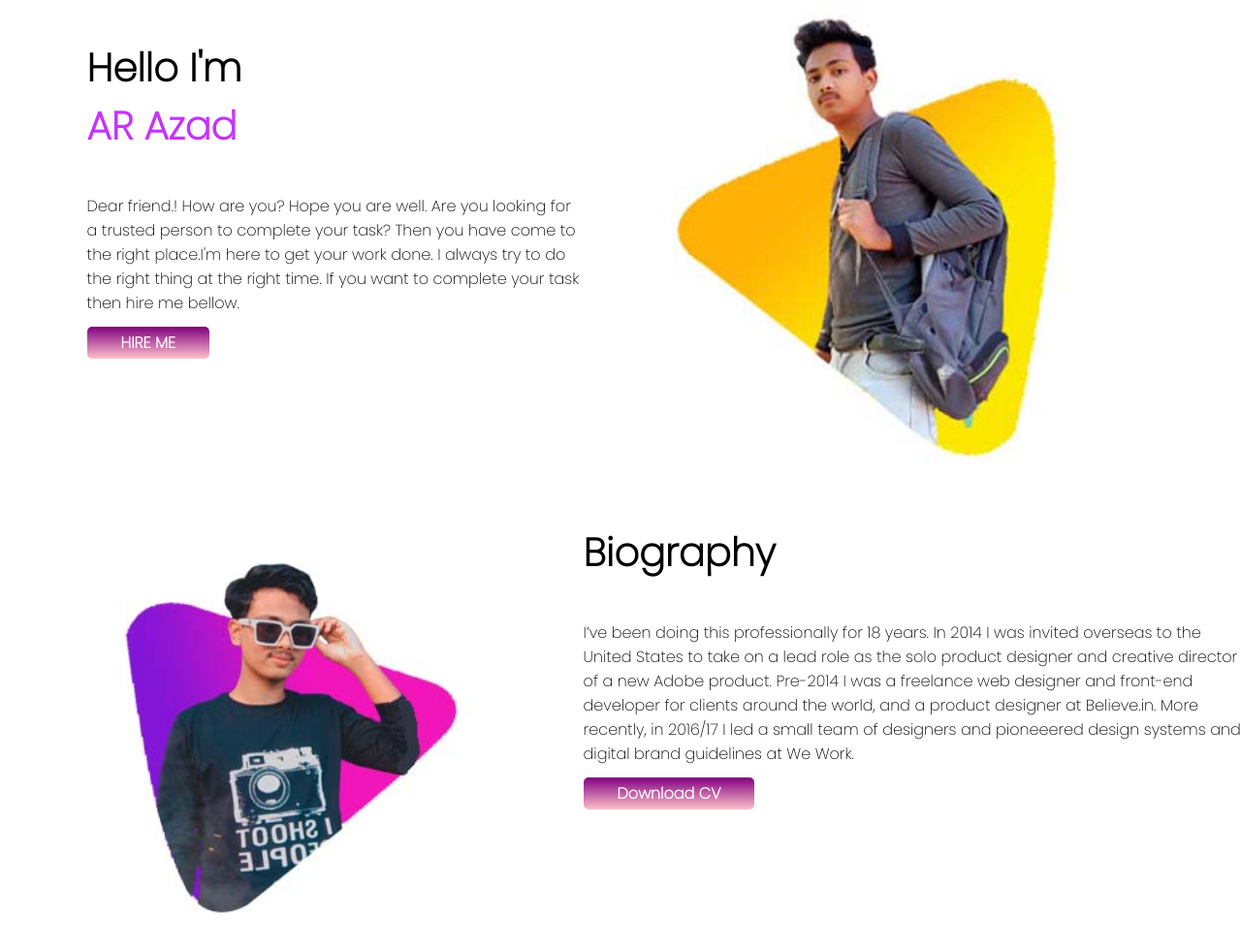
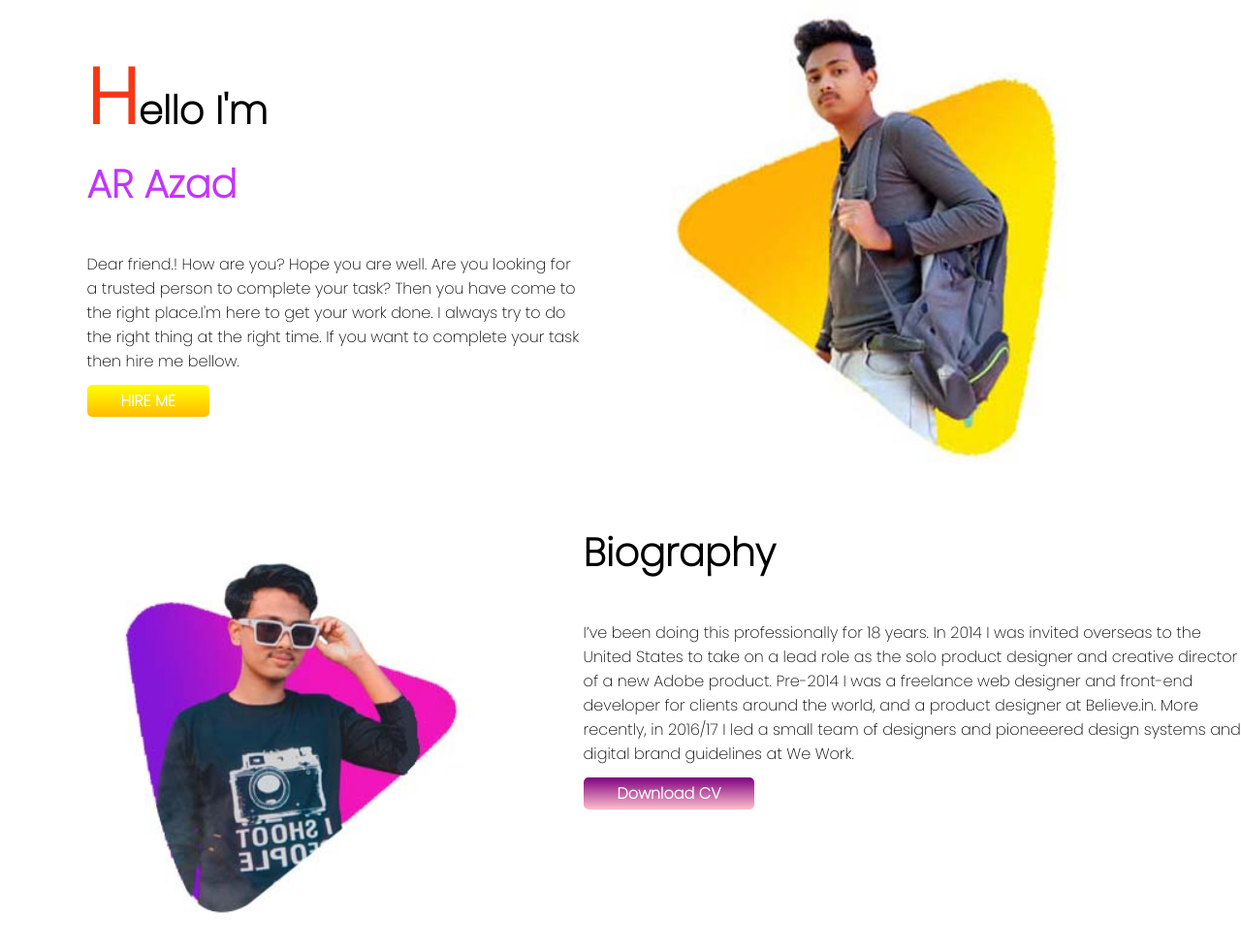
Before and after one commit to arazad72/personal-website, a plain HTML site: page index.html in a window 1280 px wide. Shown: the top 980 px of the page at 97% size. Drawn offline with Linux system fonts and the light colour scheme; a web font is replaced by a local one.

Commit message:
Hello or H boro oise

```diff
--- a/index.html
+++ b/index.html
@@ -13,9 +13,9 @@
 <body>
     <section class="top-banner">
         <div class="half-width">
-            <h3>Hello I'm </br><span class="pink-highlighter">AR Azad</span></h3>
+            <h3><span class="h-design">H</span>ello I'm </br><span class="pink-highlighter">AR Azad</span></h3>
             <p>Dear friend.! How are you? Hope you are well. Are you looking for a trusted person to complete your task? Then you have come to the right place.I'm here to get your work done. I always try to do the right thing at the right time. If you want to complete your task then hire me bellow.  </p>
-            <a class="link-button" target="_blank" href="https://www.facebook.com/arazadking.92/">HIRE ME</a>
+            <a class="hire-button" target="_blank" href="https://www.facebook.com/arazadking.92/">HIRE ME</a>
         </div>
         <div class="half-width"><img src="azad1.jpg"></div>
     </section>
--- a/style.css
+++ b/style.css
@@ -60,3 +60,17 @@ h1{
 .client-say-area{
     text-align: center;
 }
+.hire-button{
+    text-decoration: none;
+    background-image: linear-gradient(yellow, rgb(255, 187, 0));
+    color: white;
+    padding: 5px 35px 5px 35px ;
+    border-radius: 5px;
+    font-weight: 700 ;
+    font-size: bigger ;
+
+}
+.h-design{
+    font-size: 80px;
+    color:rgb(245, 55, 21)
+}
```
